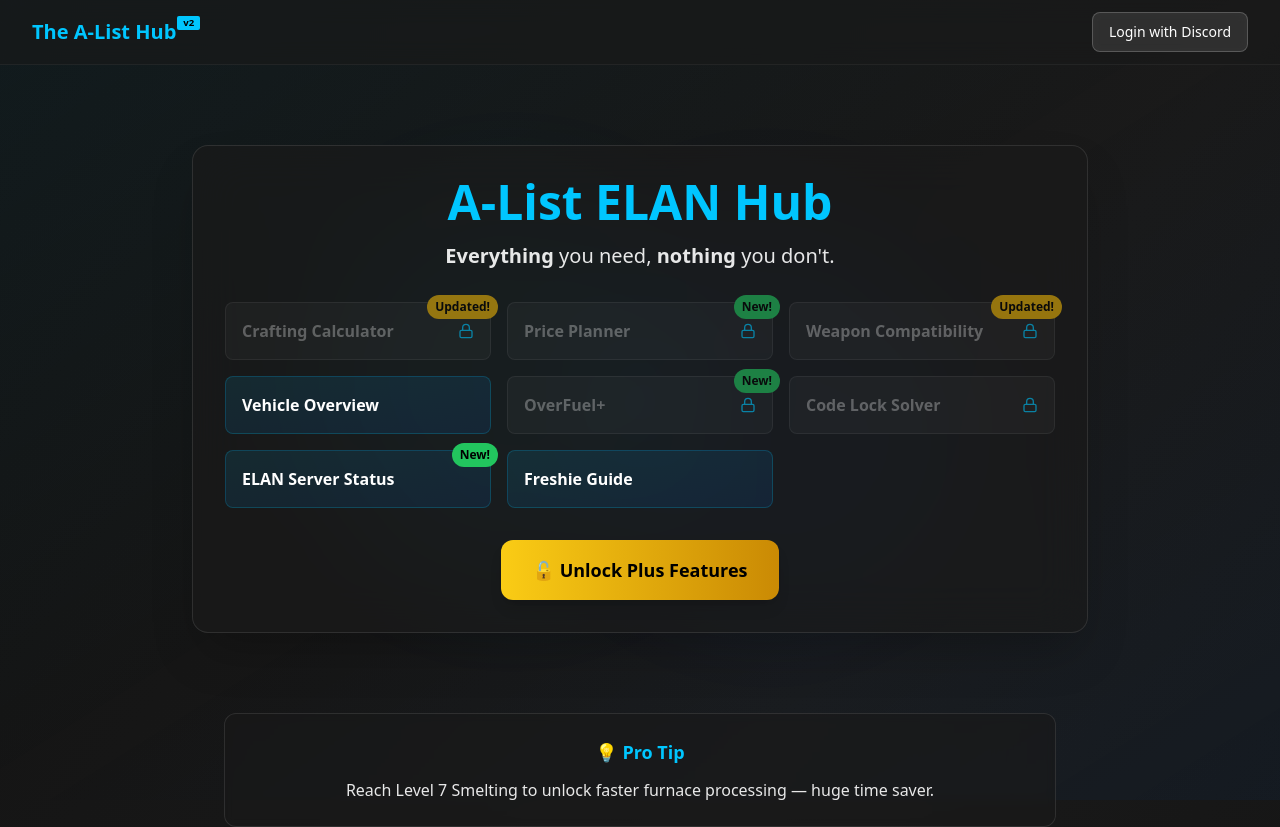
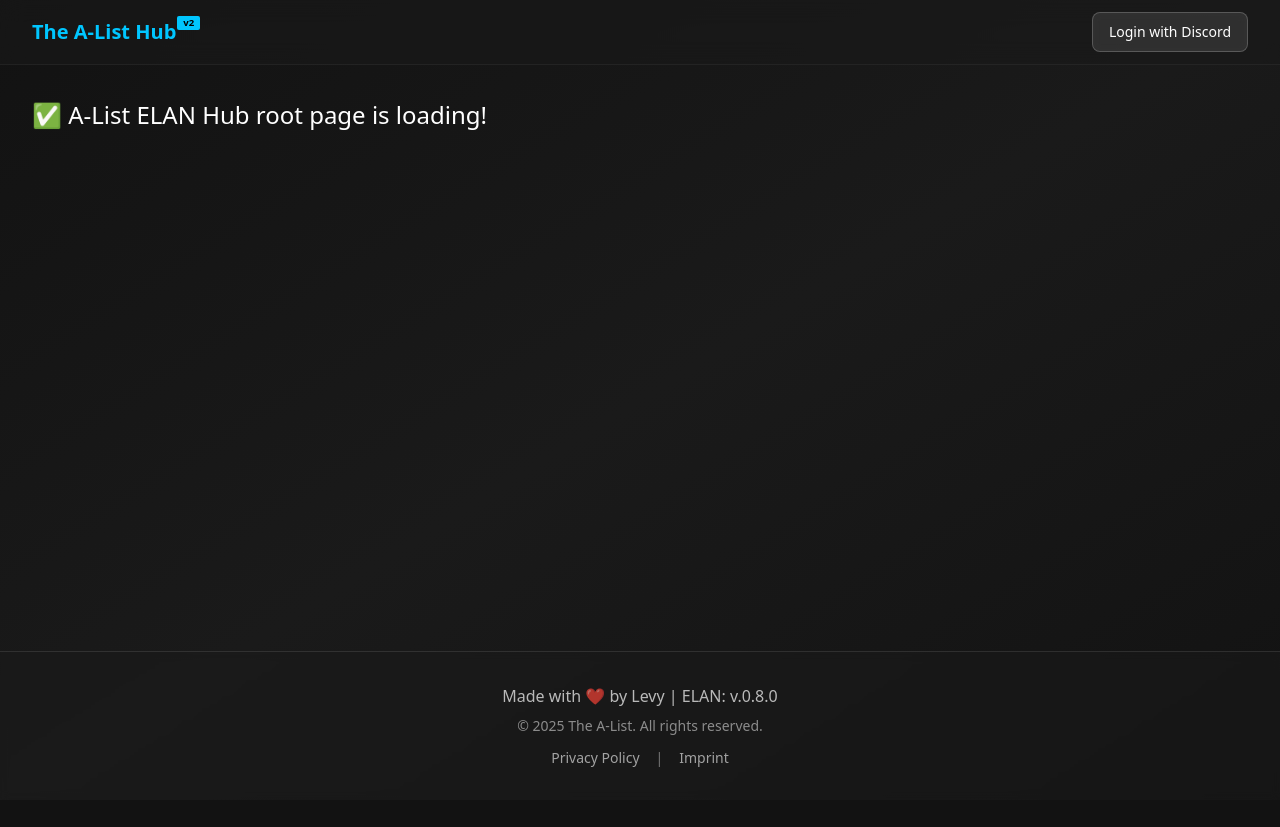
Before and after one commit to vLevyx/A-List-Hub, a Next.js app: page / in a window 1280 px wide. Shown: the top 827 px of the page. After the commit the page ends 800 px from the top, so only its background shows below. Built offline with nearby package versions, Linux system fonts and the light colour scheme.

Commit message:
Debug: Fallback root homepage for Vercel test

```diff
--- a/src/app/page.tsx
+++ b/src/app/page.tsx
@@ -1,30 +1,9 @@
 'use client'
 
-import { usePageTracking } from '@/hooks/usePageTracking'
-import { HeroSection } from '@/components/home/HeroSection'
-import { TipSection } from '@/components/home/TipSection'
-import { AboutSection } from '@/components/home/AboutSection'
-import { TestimonialsSection } from '@/components/home/TestimonialsSection'
-
 export default function HomePage() {
-  usePageTracking()
-
   return (
-    <div className="relative">
-      {/* Background Effects */}
-      <div className="fixed inset-0 overflow-hidden pointer-events-none">
-        <div className="absolute inset-0 bg-gradient-to-br from-primary-500/5 via-transparent to-primary-600/5" />
-        <div className="absolute top-1/4 left-1/4 w-96 h-96 bg-primary-500/10 rounded-full blur-3xl animate-pulse" />
-        <div className="absolute bottom-1/4 right-1/4 w-96 h-96 bg-primary-600/10 rounded-full blur-3xl animate-pulse delay-1000" />
-      </div>
-
-      {/* Content */}
-      <div className="relative z-10">
-        <HeroSection />
-        <TipSection />
-        <AboutSection />
-        <TestimonialsSection />
-      </div>
+    <div style={{ color: 'white', padding: '2rem', fontSize: '1.5rem' }}>
+      ✅ A-List ELAN Hub root page is loading!
     </div>
   )
 }
```
